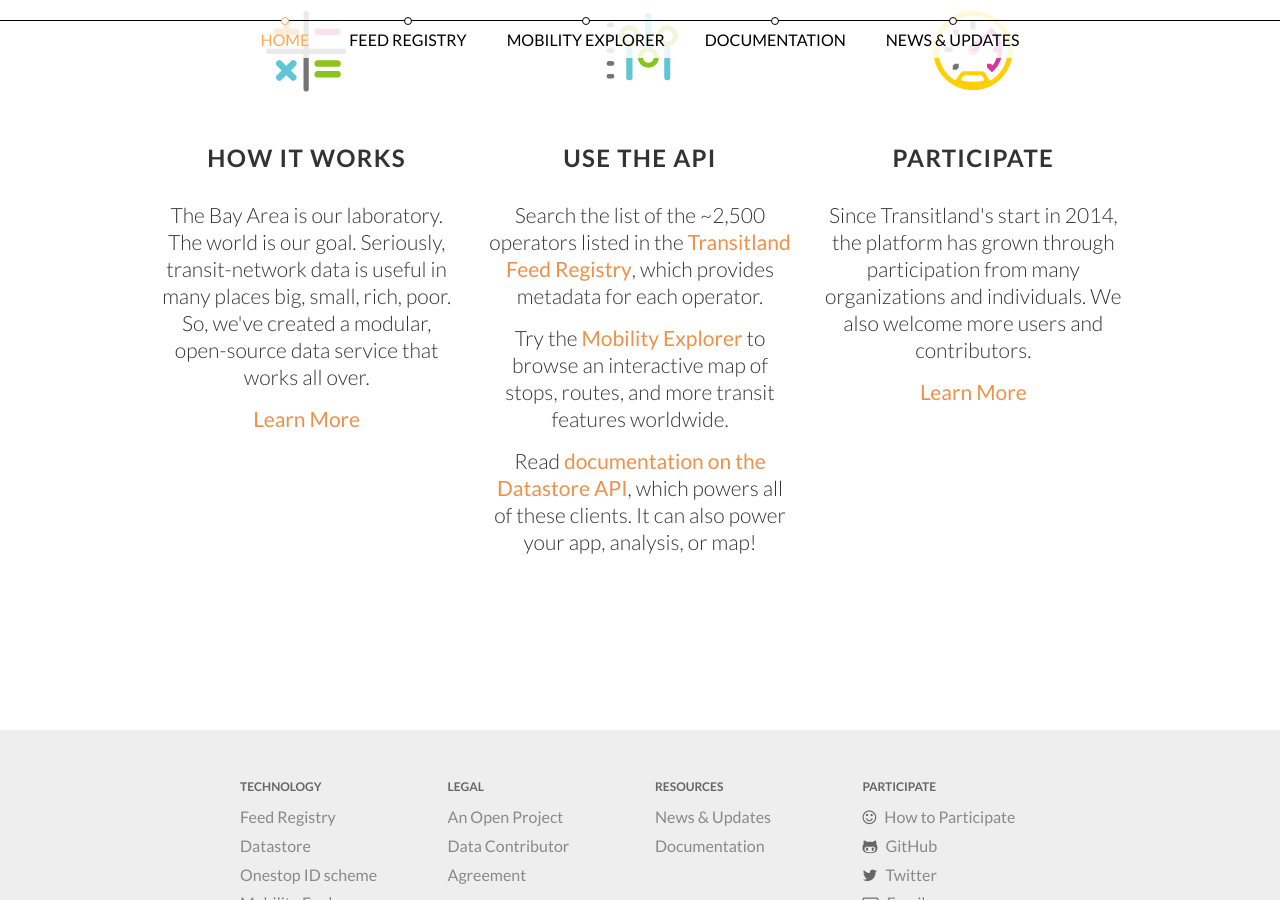
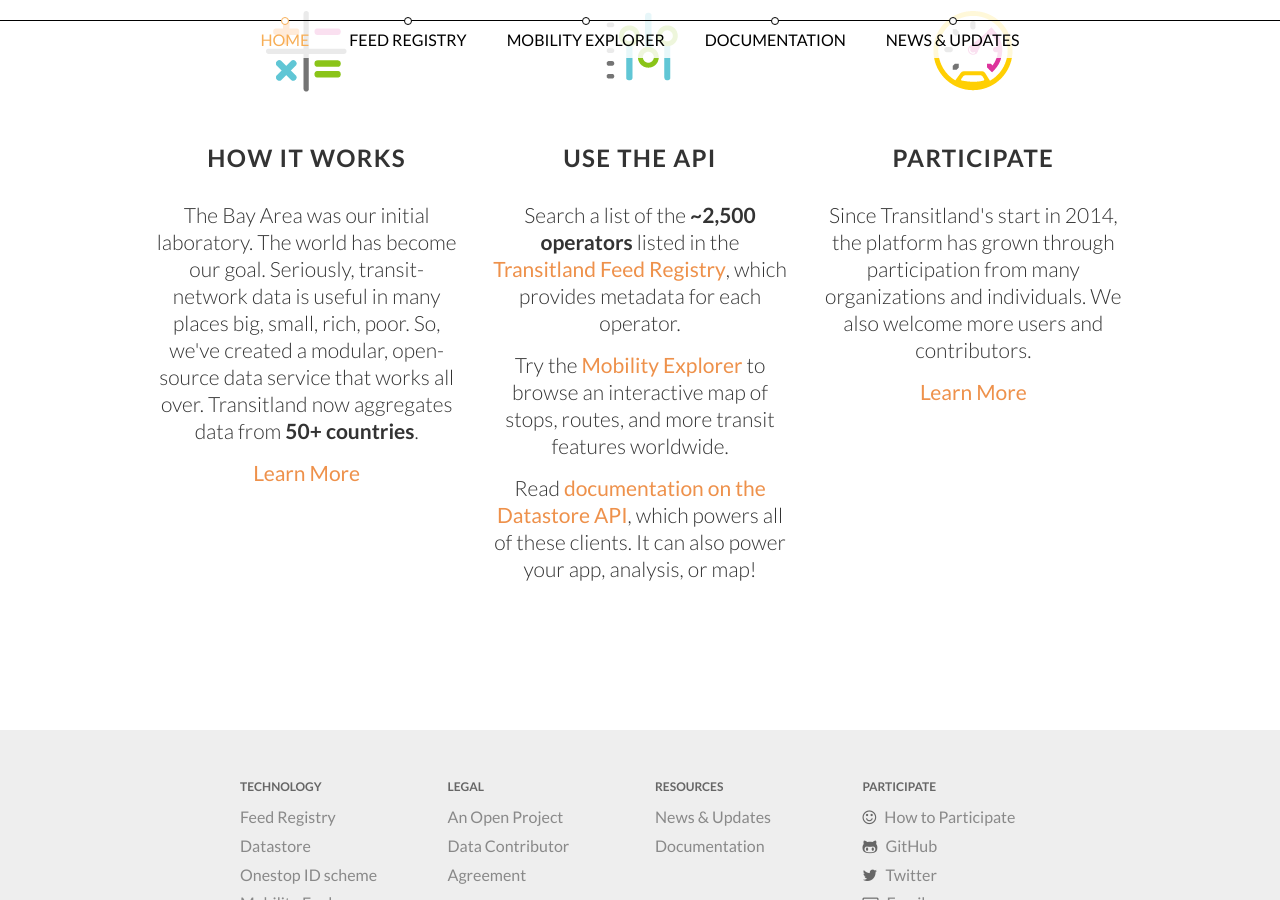
Before and after one commit to transitland/www-transit-land, a Jekyll site: the page built from index.html, in a window 1280 px wide and 900 px high, scrolled down 2193 px. Built offline with Jekyll 4.4.1, drawn with Linux system fonts in a browser that asks for light colours; nearby versions of some CDN libraries.

Commit message:
more front page edits

```diff
--- a/index.html
+++ b/index.html
@@ -77,7 +77,7 @@
     </p>
       <h3>HOW IT WORKS</h3>
       <p>
-        The Bay Area is our laboratory. The world is our goal. Seriously, transit-network data is useful in many places big, small, rich, poor. So, we've created a modular, open-source data service that works all over.
+        The Bay Area was our initial laboratory. The world has become our goal. Seriously, transit-network data is useful in many places big, small, rich, poor. So, we've created a modular, open-source data service that works all over. Transitland now aggregates data from <strong>50+ countries</strong>.
       </p>
       <p><a href="/documentation"> Learn More</a></p>
     </div>
@@ -87,7 +87,7 @@
       </p>
       <h3>USE THE API</h3>
       <p>
-        Search the list of the ~2,500 operators listed in the <a href="/feed-registry">Transitland Feed Registry</a>, which provides metadata for each operator.
+        Search a list of the <strong>~2,500 operators</strong> listed in the <a href="/feed-registry">Transitland Feed Registry</a>, which provides metadata for each operator.
       </p>
       <p>Try the <a href="https://mobility-explorer.interline.io">Mobility Explorer</a> to browse an interactive map of stops, routes, and more transit features worldwide.</p>
       <p>Read <a href="/documentation/datastore/api-endpoints.html">documentation on the Datastore API</a>, which powers all of these clients. It can also power your app, analysis, or map!</p>
@@ -98,8 +98,7 @@
        </p>
       <h3>PARTICIPATE</h3>
       <p>Since Transitland's start in 2014, the platform has grown through participation from many organizations and individuals. We also welcome more users and contributors.</p>
-      <p><a href="/participate"> Learn More</a></p>
-
+      <p><a href="/participate">Learn More</a></p>
     </div>
   </div>
 </section>
```
